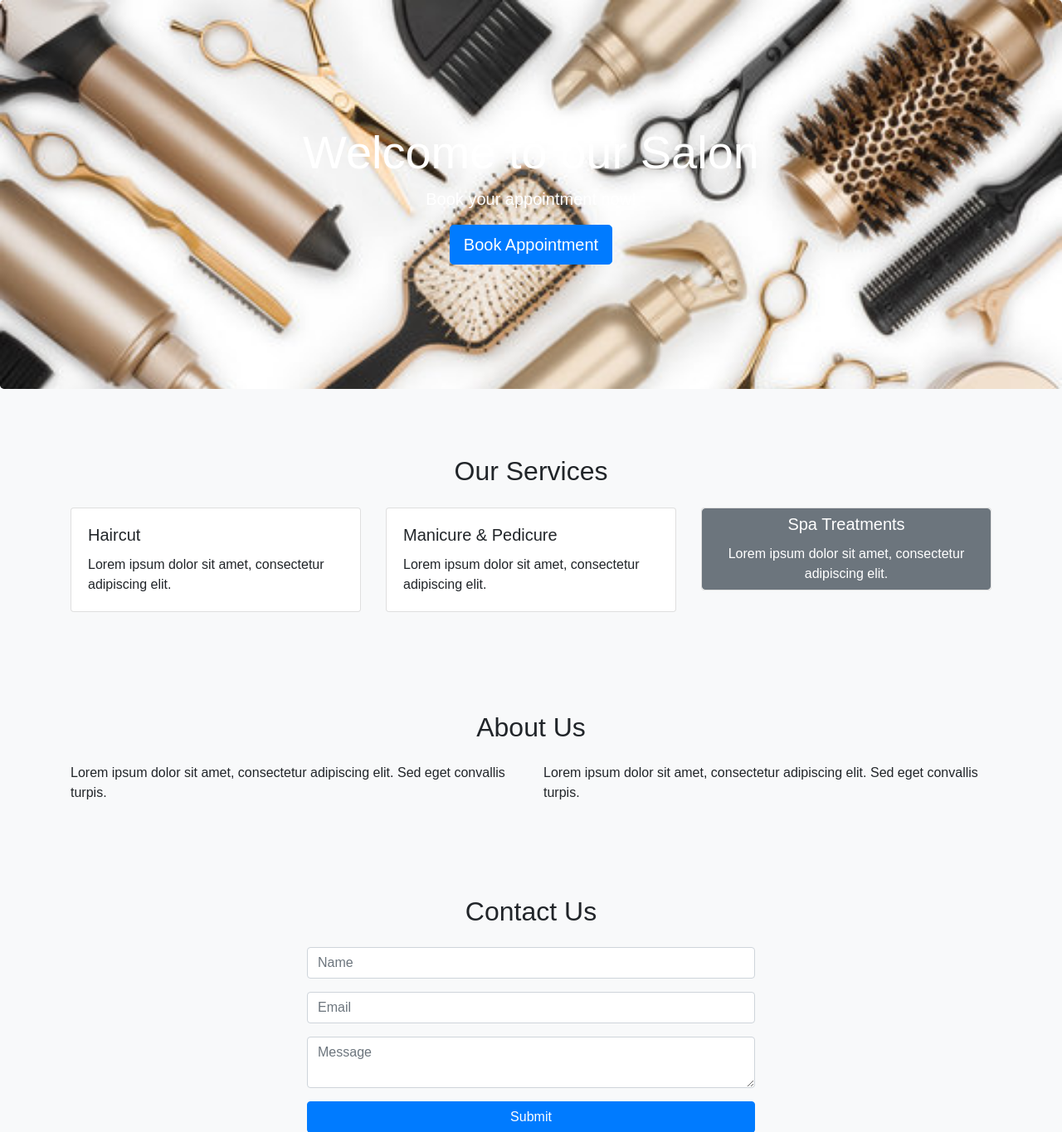
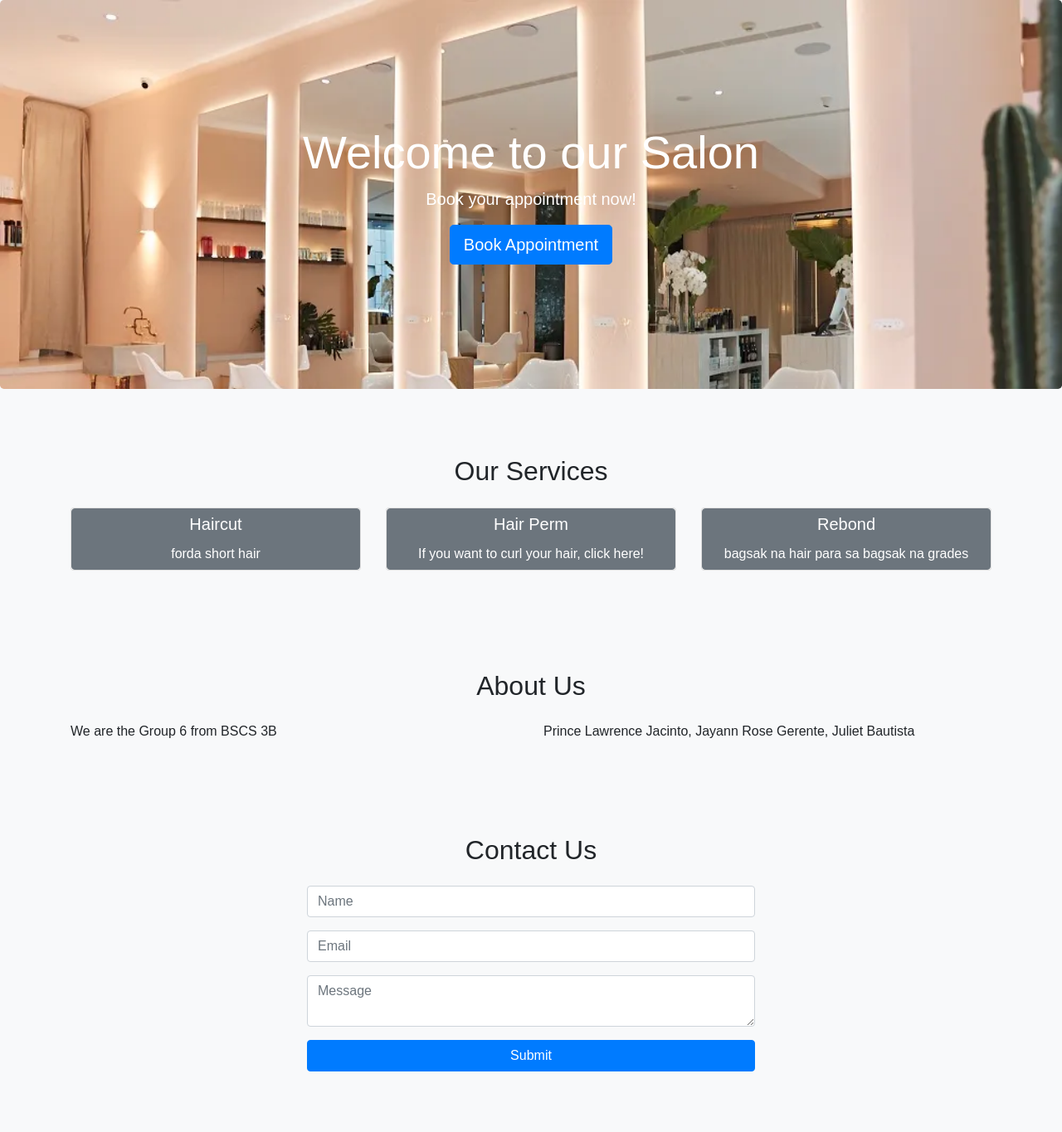
Before and after one commit to RockyBalbonys/SalonAppointmentSystem, a PHP site: page /SalonAppointmentSystem/landingpage.php in a window 1280 px wide. Shown: the part 56-1421 px from the top of the page at 83% size. After the commit the page ends 1348 px from the top, so only its background shows below. Run offline with PHP 8.4, Linux system fonts and the light colour scheme.

Commit message:
add background

```diff
--- a/client/landingpage.php
+++ b/client/landingpage.php
@@ -14,7 +14,7 @@
       font-family: Arial, sans-serif;
     }
     .jumbotron {
-      background-image: url('salon_bg.jpg');
+      background-image: url('salonbackground.webp');
       background-size: cover;
       color: #fff;
       text-align: center;
@@ -61,25 +61,25 @@
       <div class="row">
         <div class="col-lg-4 mb-4">
           <div class="card">
-            <div class="card-body">
+            <div class="btn btn-secondary">
               <h5 class="card-title">Haircut</h5>
-              <p class="card-text">Lorem ipsum dolor sit amet, consectetur adipiscing elit.</p>
-            </div>
-          </div>
-        </div>
-        <div class="col-lg-4 mb-4">
-          <div class="card">
-            <div class="card-body">
-              <h5 class="card-title">Manicure & Pedicure</h5>
-              <p class="card-text">Lorem ipsum dolor sit amet, consectetur adipiscing elit.</p>
+              <p class="card-text">forda short hair</p>
             </div>
           </div>
         </div>
         <div class="col-lg-4 mb-4">
           <div class="card">
             <div class="btn btn-secondary">
-              <h5 class="card-title">Spa Treatments</h5>
-              <p class="card-text">Lorem ipsum dolor sit amet, consectetur adipiscing elit.</p>
+              <h5 class="card-title">Hair Perm</h5>
+              <p class="card-text">If you want to curl your hair, click here!</p>
+            </div>
+          </div>
+        </div>
+        <div class="col-lg-4 mb-4">
+          <div class="card">
+            <div class="btn btn-secondary">
+              <h5 class="card-title">Rebond</h5>
+              <p class="card-text">bagsak na hair para sa bagsak na grades</p>
             </div>
           </div>
         </div>
@@ -93,10 +93,10 @@
       <h2 class="text-center mb-4">About Us</h2>
       <div class="row">
         <div class="col-md-6">
-          <p>Lorem ipsum dolor sit amet, consectetur adipiscing elit. Sed eget convallis turpis.</p>
+          <p>We are the Group 6 from BSCS 3B</p>
         </div>
         <div class="col-md-6">
-          <p>Lorem ipsum dolor sit amet, consectetur adipiscing elit. Sed eget convallis turpis.</p>
+          <p>Prince Lawrence Jacinto, Jayann Rose Gerente, Juliet Bautista</p>
         </div>
       </div>
     </div>
```
Also changed, not shown: client/salonbackground.webp (added).
